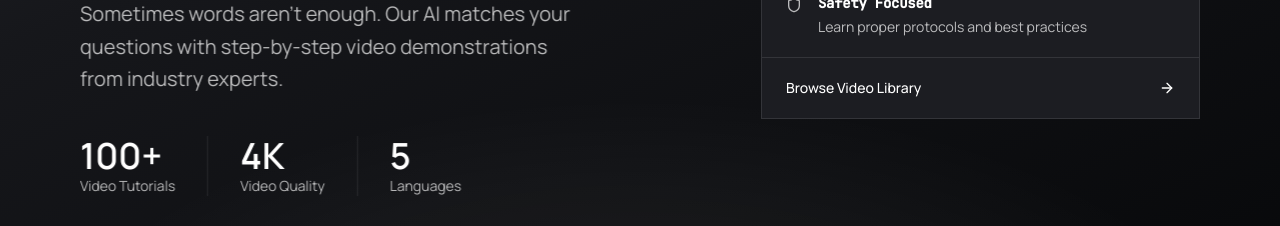
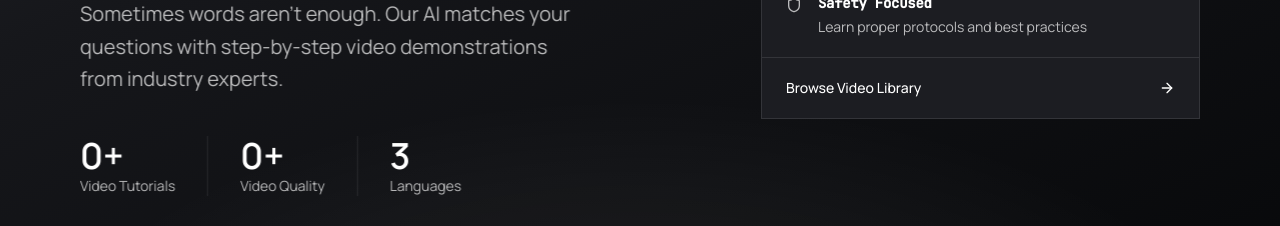
Before and after one commit to Kcisve102/school_f, a React (Vite) app: page / in a window 1280 px wide. Shown: the part 2200-2426 px from the top of the page. Built offline with nearby package versions, Linux system fonts and the light colour scheme; no server answers.

Commit message:
real video length data to home page

```diff
--- a/src/pages/HomePage.tsx
+++ b/src/pages/HomePage.tsx
@@ -43,6 +43,11 @@ export const HomePage: React.FC = () => {
 
     fetchVideos();
   }, []);
+
+  const totalVideoMinutes = useMemo(() => {
+    const totalSeconds = videos.reduce((sum, video) => sum + (video.duration ?? 0), 0);
+    return Math.round(totalSeconds / 60);
+  }, [videos]);
 
   const headline2Words = useMemo(() => {
     const parts = t.headline2.trim().split(/\s+/);
@@ -212,17 +217,17 @@ export const HomePage: React.FC = () => {
                 {/* Stats Row */}
                 <div className="flex gap-8">
                   <div>
-                    <div className="text-4xl font-bold text-text-primary">100+</div>
+                    <div className="text-4xl font-bold text-text-primary">{videos.length}+</div>
                     <div className="text-sm text-text-secondary">{t.stat1Label}</div>
                   </div>
                   <div className="w-px bg-border"></div>
                   <div>
-                    <div className="text-4xl font-bold text-text-primary">4K</div>
+                    <div className="text-4xl font-bold text-text-primary">{totalVideoMinutes}+</div>
                     <div className="text-sm text-text-secondary">{t.stat2Label}</div>
                   </div>
                   <div className="w-px bg-border"></div>
                   <div>
-                    <div className="text-4xl font-bold text-text-primary">5</div>
+                    <div className="text-4xl font-bold text-text-primary">3</div>
                     <div className="text-sm text-text-secondary">{t.stat3Label}</div>
                   </div>
                 </div>
```
